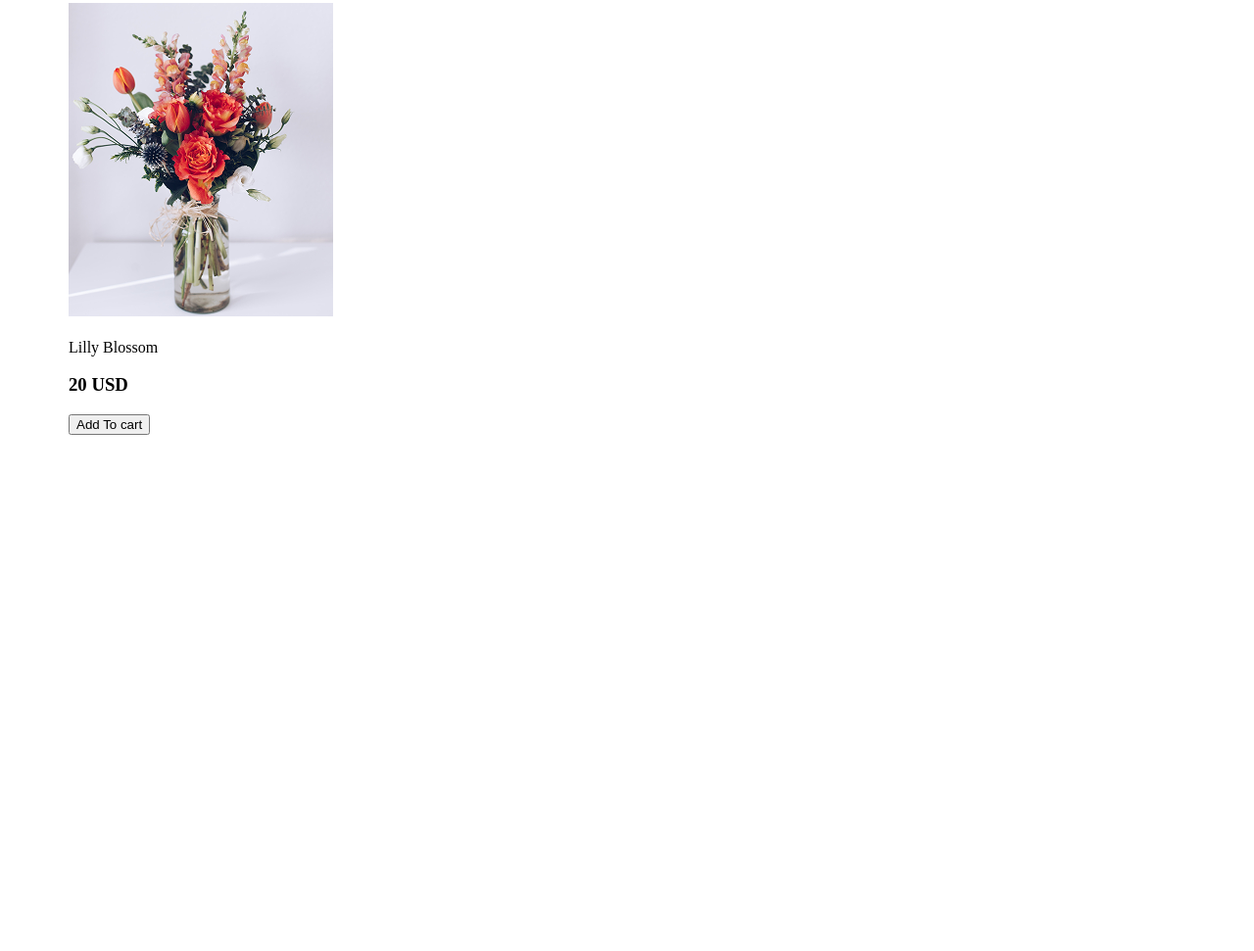
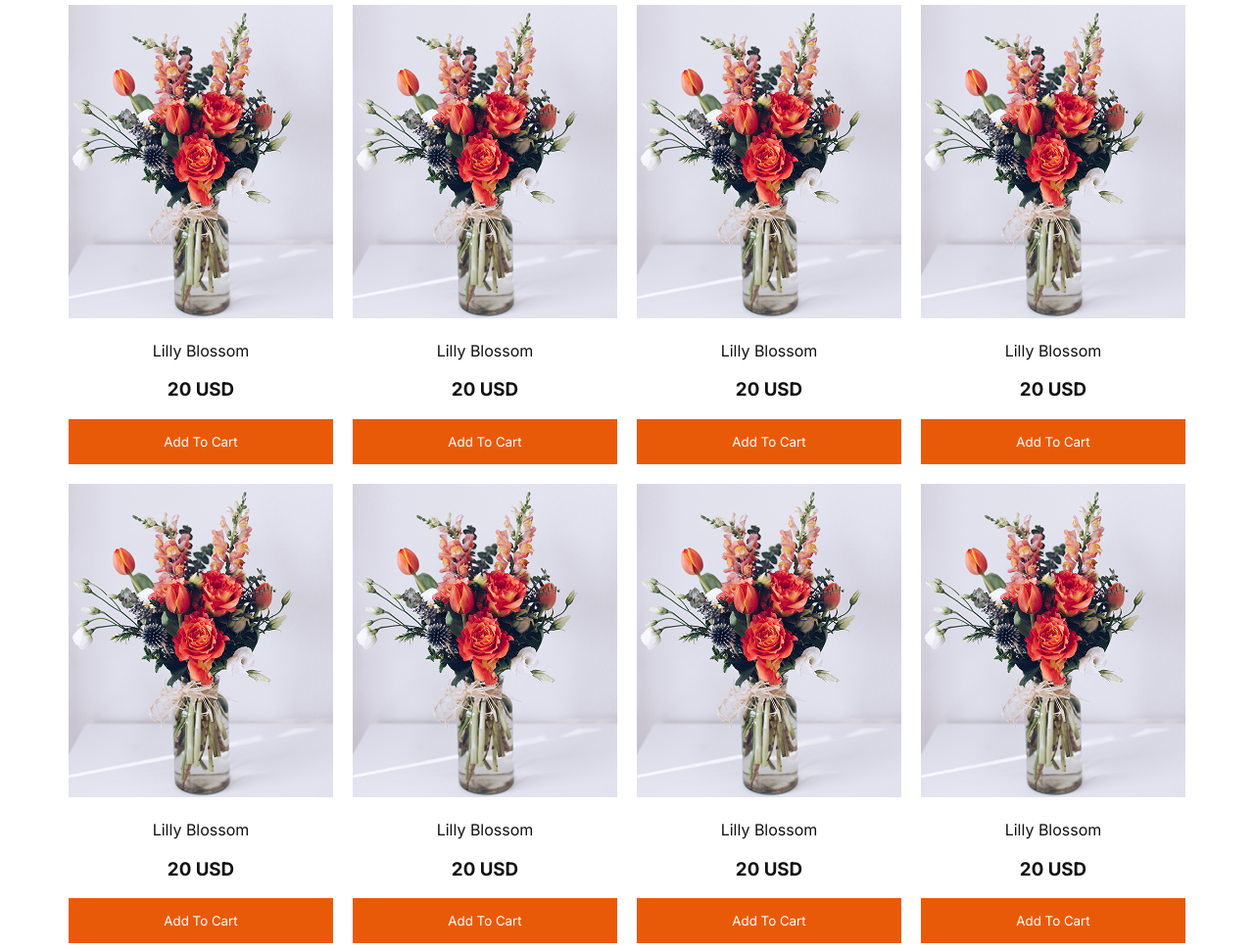
Before and after one commit to tarif421/Assignment-Two, a plain HTML site: page index.html in a window 1280 px wide. Shown: the part 703-1674 px from the top of the page at 98% size. Before the commit the page ends 1155 px from the top, so only its background shows below. Drawn offline with Linux system fonts and the light colour scheme.

Commit message:
added cards

```diff
--- a/index.html
+++ b/index.html
@@ -10,6 +10,12 @@
     <link rel="stylesheet" href="https://cdnjs.cloudflare.com/ajax/libs/font-awesome/7.0.0/css/all.min.css"
         integrity="sha512-DxV+EoADOkOygM4IR9yXP8Sb2qwgidEmeqAEmDKIOfPRQZOWbXCzLC6vjbZyy0vPisbH2SyW27+ddLVCN+OMzQ=="
         crossorigin="anonymous" referrerpolicy="no-referrer" />
+    <!-- google font  -->
+    <link rel="preconnect" href="https://fonts.googleapis.com">
+    <link rel="preconnect" href="https://fonts.gstatic.com" crossorigin>
+    <link
+        href="https://fonts.googleapis.com/css2?family=Inter:ital,opsz,wght@0,14..32,100..900;1,14..32,100..900&display=swap"
+        rel="stylesheet">
 </head>
 
 <body>
@@ -42,18 +48,69 @@
 
     <main>
         <section>
-            <div class="card-container">
+            <div class="card-section">
                 <div class="contaier-description">
                     <h1><span class="span">Our </span>Plants</h1>
                     <p class="font-light">Indulge your senses with the beauty and fragrance of our fresh flower shop.
                         From classic roses toexotic blooms, we offer a wide variety of fresh.</p>
                 </div>
-                <div class="cards">
-                    <img src="./assets/sample-flower-image.png" alt="">
-                    <p>Lilly Blossom</p>
-                    <h3>20 USD</h3>
-                    <button>Add To cart</button>
+                <div class="card-container">
+                    <div class="cards">
+                        <img src="./assets/sample-flower-image.png" alt="">
+                        <p>Lilly Blossom</p>
+                        <h3>20 USD</h3>
+                        <button class="btn">Add To Cart</button>
 
+                    </div>
+                    <div class="cards">
+                        <img src="./assets/sample-flower-image.png" alt="">
+                        <p>Lilly Blossom</p>
+                        <h3>20 USD</h3>
+                        <button class="btn">Add To Cart</button>
+
+                    </div>
+                    <div class="cards">
+                        <img src="./assets/sample-flower-image.png" alt="">
+                        <p>Lilly Blossom</p>
+                        <h3>20 USD</h3>
+                        <button class="btn">Add To Cart</button>
+
+                    </div>
+                    <div class="cards">
+                        <img src="./assets/sample-flower-image.png" alt="">
+                        <p>Lilly Blossom</p>
+                        <h3>20 USD</h3>
+                        <button class="btn">Add To Cart</button>
+
+                    </div>
+                    <div class="cards">
+                        <img src="./assets/sample-flower-image.png" alt="">
+                        <p>Lilly Blossom</p>
+                        <h3>20 USD</h3>
+                        <button class="btn">Add To Cart</button>
+
+                    </div>
+                    <div class="cards">
+                        <img src="./assets/sample-flower-image.png" alt="">
+                        <p>Lilly Blossom</p>
+                        <h3>20 USD</h3>
+                        <button class="btn">Add To Cart</button>
+
+                    </div>
+                    <div class="cards">
+                        <img src="./assets/sample-flower-image.png" alt="">
+                        <p>Lilly Blossom</p>
+                        <h3>20 USD</h3>
+                        <button class="btn">Add To Cart</button>
+
+                    </div>
+                    <div class="cards">
+                        <img src="./assets/sample-flower-image.png" alt="">
+                        <p>Lilly Blossom</p>
+                        <h3>20 USD</h3>
+                        <button class="btn">Add To Cart</button>
+
+                    </div>
                 </div>
             </div>
         </section>
--- a/styles/style.css
+++ b/styles/style.css
@@ -1,9 +1,20 @@
 /* common style  */
+
+* {
+  font-family: "Inter", sans-serif;
+}
 .font-light {
   color: #8987a1;
 }
 .font-dark {
   color: #252432;
+}
+.btn {
+  background-color: #e95a08;
+  color: #ffffff;
+  width: 270px;
+  padding: 15px;
+  border: none;
 }
 
 /* nav style  */
@@ -45,7 +56,12 @@ main {
   max-width: 1140px;
   margin: 0 auto;
 }
-
+.card-container {
+  display: grid;
+  grid-template-columns: repeat(4, 1fr);
+  gap: 20px;
+  margin-top: 20px;
+}
 .contaier-description h1 {
   font-size: 50px;
   margin-bottom: 10px;
@@ -61,3 +77,18 @@ main {
   font-size: 22px;
   padding: 0 60px;
 }
+
+.cards p {
+  display: flex;
+  justify-content: center;
+  text-align: center;
+  color: #111111;
+  font-weight: 500px;
+}
+.cards h3 {
+  display: flex;
+  justify-content: center;
+  text-align: center;
+  color: #111111;
+  font-weight: 500px;
+}
```
